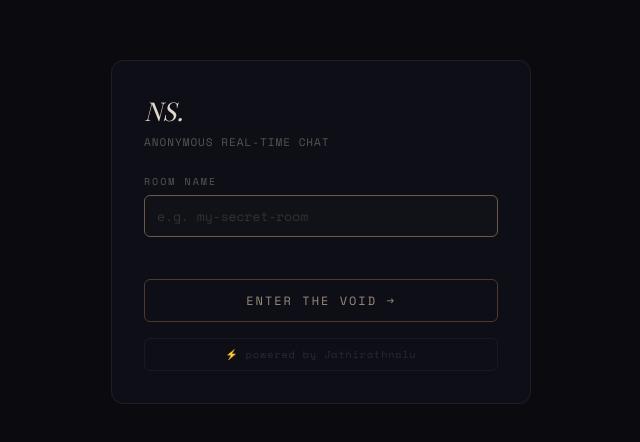
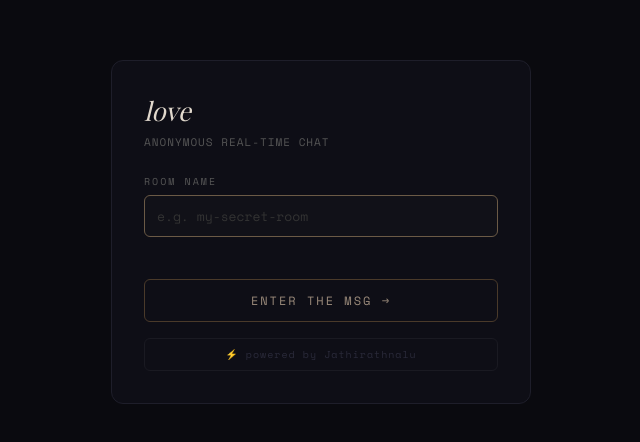
Before and after one commit to shrandevops-oss/anonymsgn, a website: page public/index.html in a window 1280 px wide. Shown: the part 168-610 px from the top of the page, 319-959 px from the left. Drawn offline with nearby package versions, Linux system fonts and the light colour scheme; a web font is replaced by a local one.

Commit message:
Update index.html

```diff
--- a/public/index.html
+++ b/public/index.html
@@ -3,7 +3,7 @@
 <head>
   <meta charset="UTF-8"/>
   <meta name="NS" content="width=device-width, initial-scale=1.0"/>
-  <title>void. — anonymous messages</title>
+  <title>NanonymousS</title>
   <link href="https://fonts.googleapis.com/css2?family=Playfair+Display:ital@0;1&family=Space+Mono:wght@400;700&display=swap" rel="stylesheet"/>
   <style>
     *, *::before, *::after { box-sizing: border-box; margin: 0; padding: 0; }
@@ -166,14 +166,14 @@
 
 <div id="setup-screen">
   <div id="setup-box">
-    <h2>NS.</h2>
+    <h2>love</h2>
     <p>anonymous real-time chat</p>
 
     <label class="field-label">Room Name</label>
     <input class="setup-input" id="room-name" placeholder="e.g. my-secret-room" autofocus/>
 
     <div id="setup-error"></div>
-    <button id="start-btn">Enter the Void →</button>
+    <button id="start-btn">Enter the Msg →</button>
 
     <div class="server-info">⚡ powered by Jathirathnalu</div>
   </div>
```
